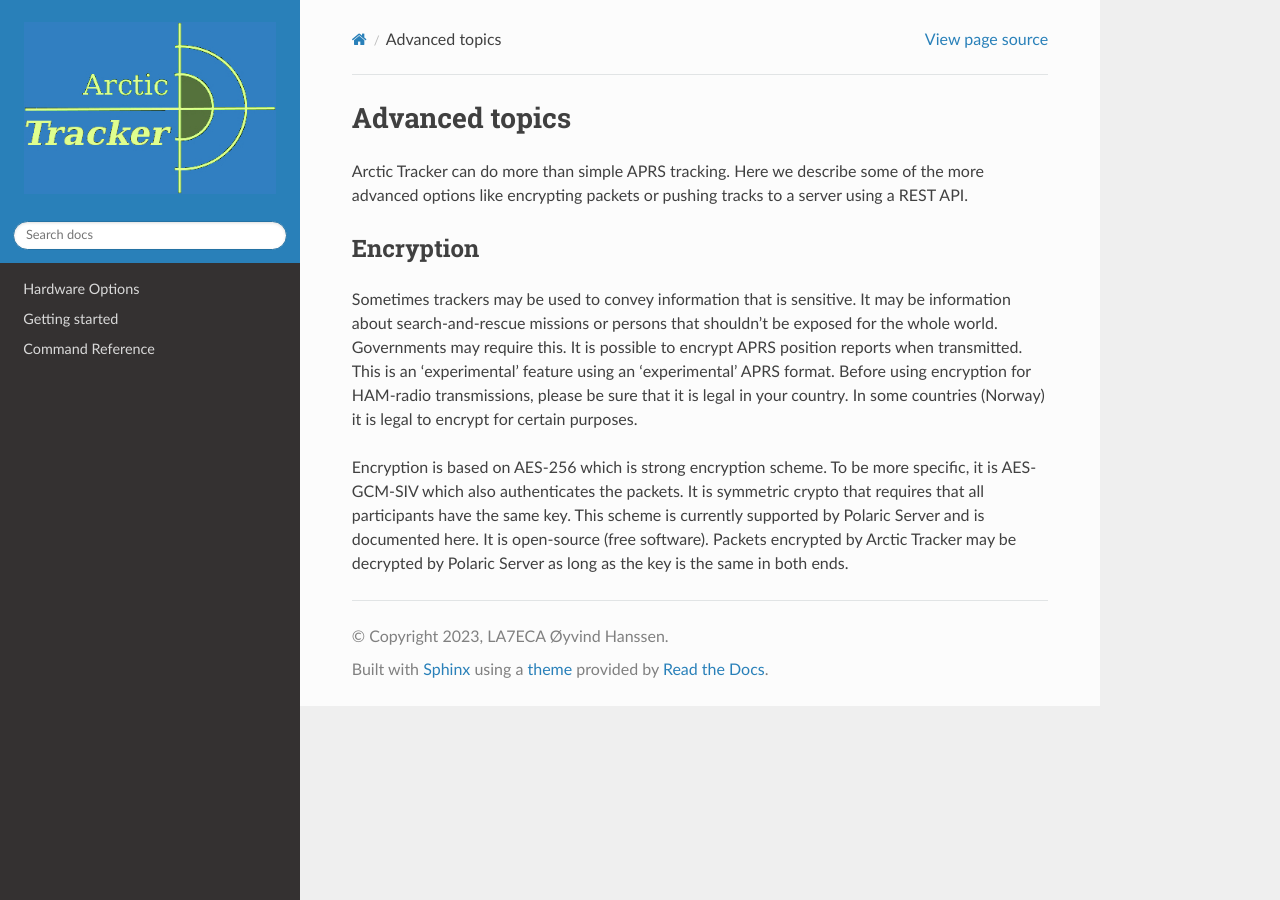
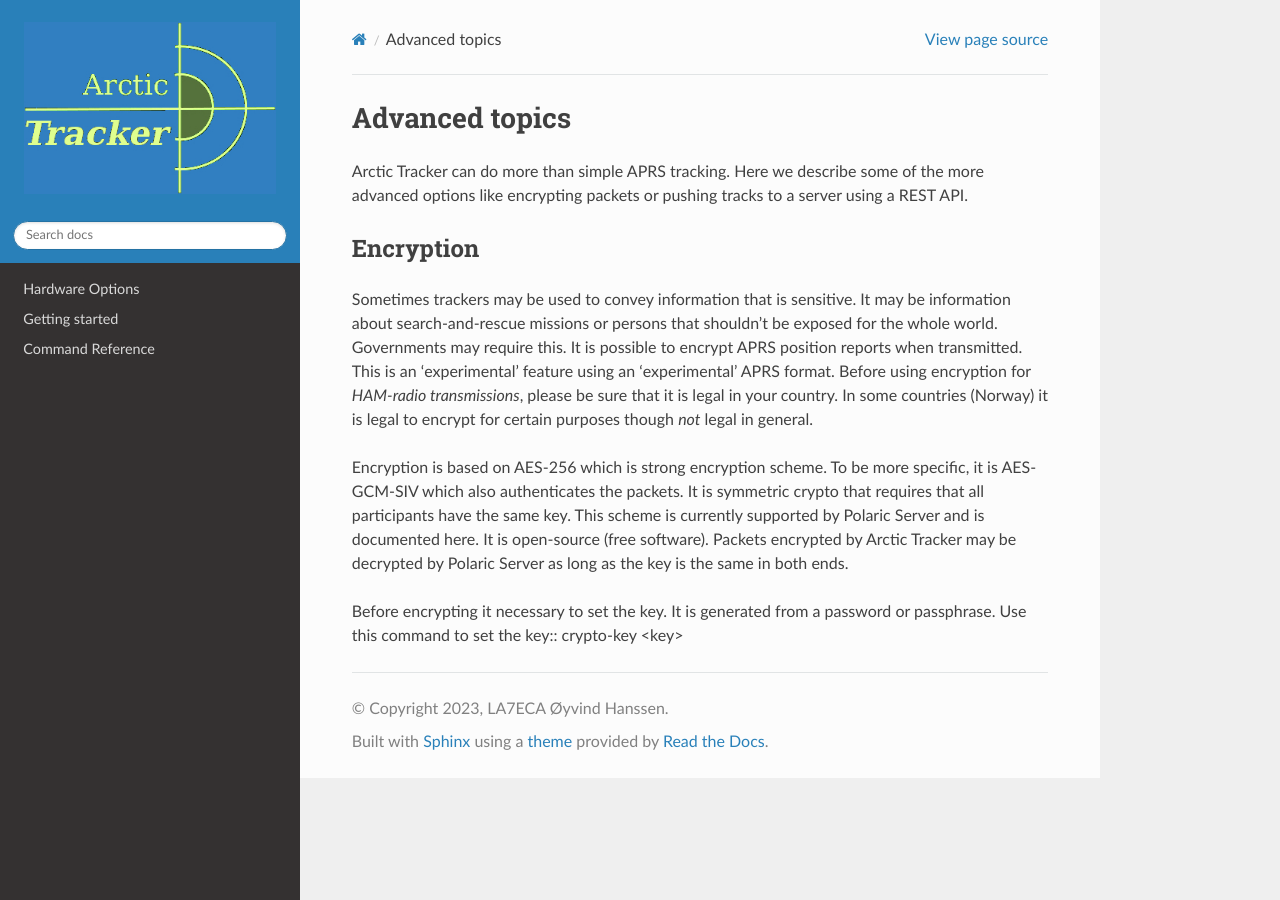
Before and after one commit to Hamlabs/ArcticTracker-docs, a Sphinx documentation site: the page built from docs/advanced.rst, in a window 1280 px wide. Built offline with Sphinx 7.4.7 and the Read the Docs theme 3.1.0, drawn with Linux system fonts in a browser that asks for light colours; pages that are not in the unit, such as notebooks, are missing from menus.

Commit message:
Update encryption section in advanced documentation
Clarified legal status of encryption for HAM-radio transmissions and added information about setting the encryption key.

```diff
--- a/docs/advanced.rst
+++ b/docs/advanced.rst
@@ -6,6 +6,9 @@ Arctic Tracker can do more than simple APRS tracking. Here we describe some of t
 
 Encryption
 ----------
-Sometimes trackers may be used to convey information that is sensitive. It may be information about search-and-rescue missions or persons that shouldn't be exposed for the whole world. Governments may require this.  It is possible to encrypt APRS position reports when transmitted. This is an 'experimental' feature using an 'experimental' APRS format. Before using encryption for HAM-radio transmissions, please be sure that it is legal in your country. In some countries (Norway) it is legal to encrypt for certain purposes.
+Sometimes trackers may be used to convey information that is sensitive. It may be information about search-and-rescue missions or persons that shouldn't be exposed for the whole world. Governments may require this.  It is possible to encrypt APRS position reports when transmitted. This is an 'experimental' feature using an 'experimental' APRS format. Before using encryption for *HAM-radio transmissions*, please be sure that it is legal in your country. In some countries (Norway) it is legal to encrypt for certain purposes though *not* legal in general.
 
 Encryption is based on AES-256 which is strong encryption scheme. To be more specific, it is AES-GCM-SIV which also authenticates the packets. It is symmetric crypto that requires that all participants have the same key. This scheme is currently supported by Polaric Server and is documented here. It is open-source (free software). Packets encrypted by Arctic Tracker may be decrypted by Polaric Server as long as the key is the same in both ends.
+
+Before encrypting it necessary to set the key. It is generated from a password or passphrase. Use this command to set the key::
+crypto-key <key>
```
